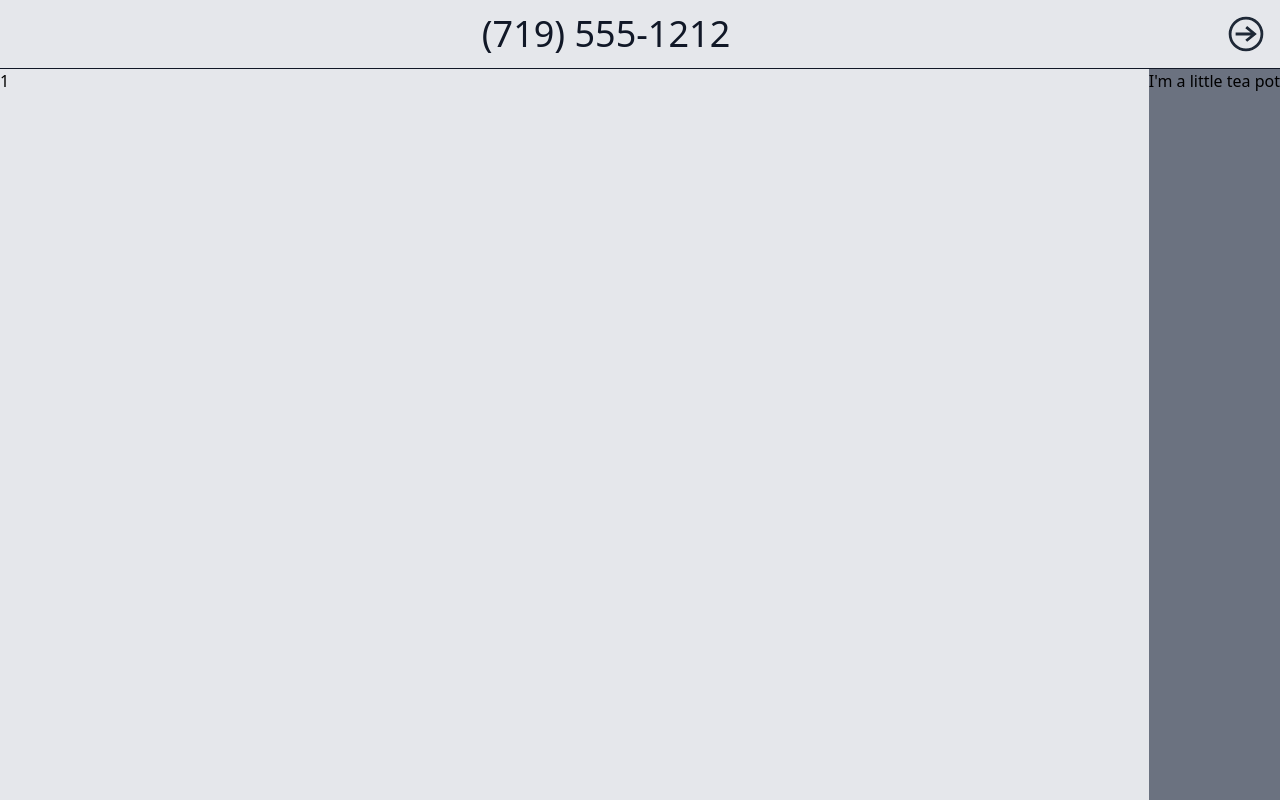
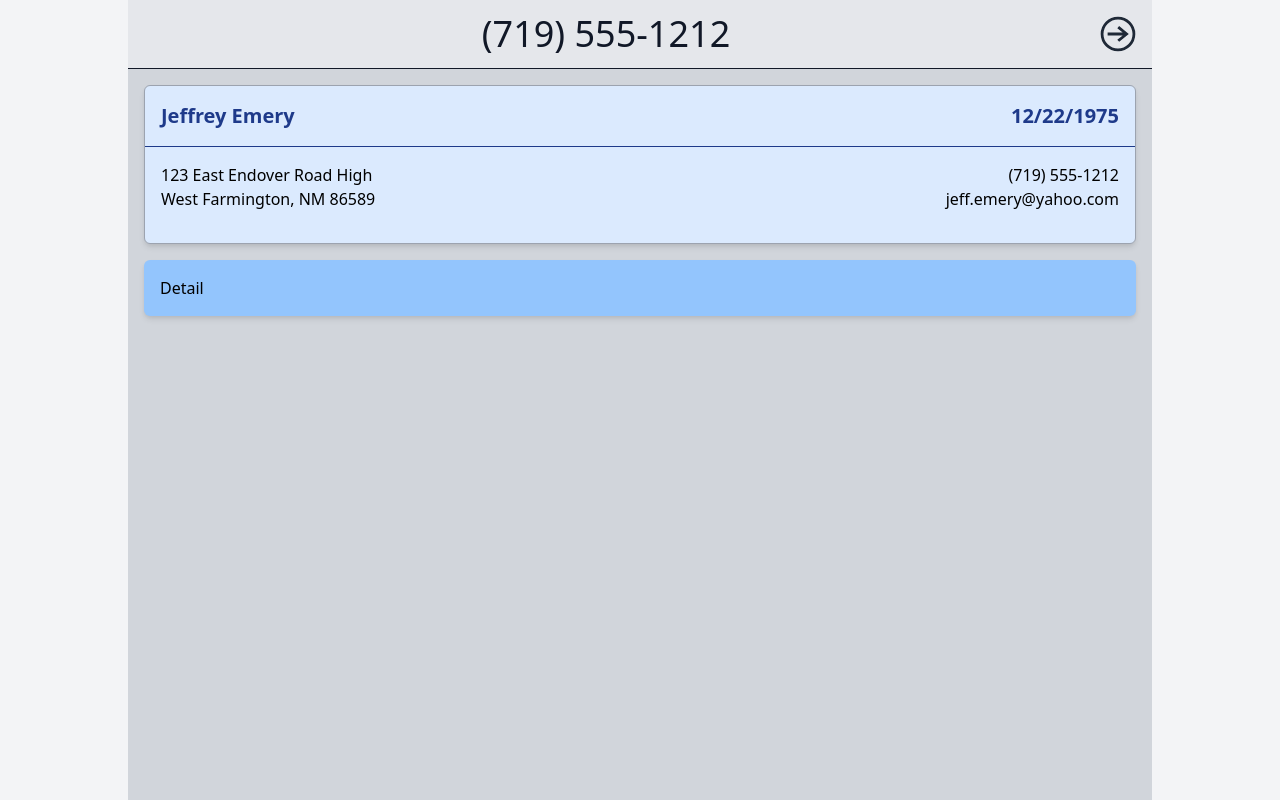
Before and after one commit to JeffEmery/caller-info, a Next.js app: page / in a window 1280 px wide. Built offline with nearby package versions, Linux system fonts and the light colour scheme.

Commit message:
beginning ident card

```diff
--- a/pages/index.js
+++ b/pages/index.js
@@ -39,32 +39,61 @@ export default function Home() {
         // </div>
 
         // page
-        <div className="flex flex-col flex-nowrap h-screen max-w-screen-xl m-auto">
+        <div className="flex flex-col flex-nowrap h-screen max-w-screen-lg m-auto">
             {/* section */}
             <div className="flex flex-nowrap">
                 <div className="flex flex-grow justify-center items-center bg-gray-200 dark:bg-gray-500">
                     <h1 className="text-2xl text-gray-900 font-normal sm:text-3xl lg:text-4xl dark:text-gray-100">
                         (719) 555-1212
                     </h1>
+                    {/* <input
+                        type="text"
+                        className="text-2xl text-gray-50 placeholder-gray-400 border-b-2 border-gray-700 bg-gray-500 w-72 text-center rounded"
+                        maxLength="14"
+                        placeholder="(719) 555-1212"
+                    ></input> */}
                 </div>
                 <div className="flex-none min-w-min bg-gray-200 dark:bg-gray-500">
                     <svg
                         className="stroke-current text-gray-800 dark:text-gray-100 m-4 w-8 h-8 sm:w-9 sm:h-9 lg:w-9 lg:h-9"
                         viewBox="-1 -1 26 26"
                         xmlns="http://www.w3.org/2000/svg"
-                        fill-rule="evenodd"
-                        clip-rule="evenodd"
+                        fillRule="evenodd"
+                        clipRule="evenodd"
                     >
                         <path d="M12 0c-6.623 0-12 5.377-12 12s5.377 12 12 12 12-5.377 12-12-5.377-12-12-12zm0 1c-6.071 0-11 4.929-11 11s4.929 11 11 11 11-4.929 11-11-4.929-11-11-11zm4.828 11.5l-4.608 3.763.679.737 6.101-5-6.112-5-.666.753 4.604 3.747h-11.826v1h11.828z" />
                     </svg>
                 </div>
             </div>
             <hr className="border-gray-900 dark:border-gray-100" />
-            <div className="flex flex-grow flex-nowrap">
-                <div className="flex-grow bg-gray-200">1</div>
-                <div className="flex-none min-w-min bg-gray-500">
+            {/* <div>  className="flex flex-grow bg-gray-300 flex-nowrap"> */}
+            <div className="flex-grow bg-gray-300">
+                {/* <div className="grid grid-cols-2 gap-4"> */}
+                <div className="">
+                    <div className="m-4 p-4 bg-blue-100 border border-gray-400 shadow-md rounded-md">
+                        <div className="flex justify-between pb-4 text-blue-900 text-xl font-bold">
+                            <div className="">Jeffrey Emery</div>
+                            <div className="">12/22/1975</div>
+                        </div>
+                        <hr className="-mx-4 border-blue-900" />
+                        <div className="flex justify-between">
+                            <div className={`py-4 ${styles.love}`}>
+                                123 East Endover Road High
+                                <span>West Farmington, NM 86589</span>
+                            </div>
+                            <div className="py-4">
+                                <div className="text-right">(719) 555-1212</div>
+                                <div className="">jeff.emery@yahoo.com</div>
+                            </div>
+                        </div>
+                    </div>
+                    <div className="m-4 p-4 bg-blue-300 shadow-md rounded-md">
+                        Detail
+                    </div>
+                </div>
+                {/* <div className="flex-none min-w-min bg-gray-500">
                     I'm a little tea pot
-                </div>
+                </div> */}
             </div>
         </div>
     )
--- a/styles/index.module.css
+++ b/styles/index.module.css
@@ -8,3 +8,8 @@
         ring-2 ring-red-600
         focus:outline-none focus:ring-2 focus:ring-purple-600 focus:border-transparent rounded;
 }
+
+div.love span::before {
+    content: '\A';
+    white-space: pre;
+}
```
